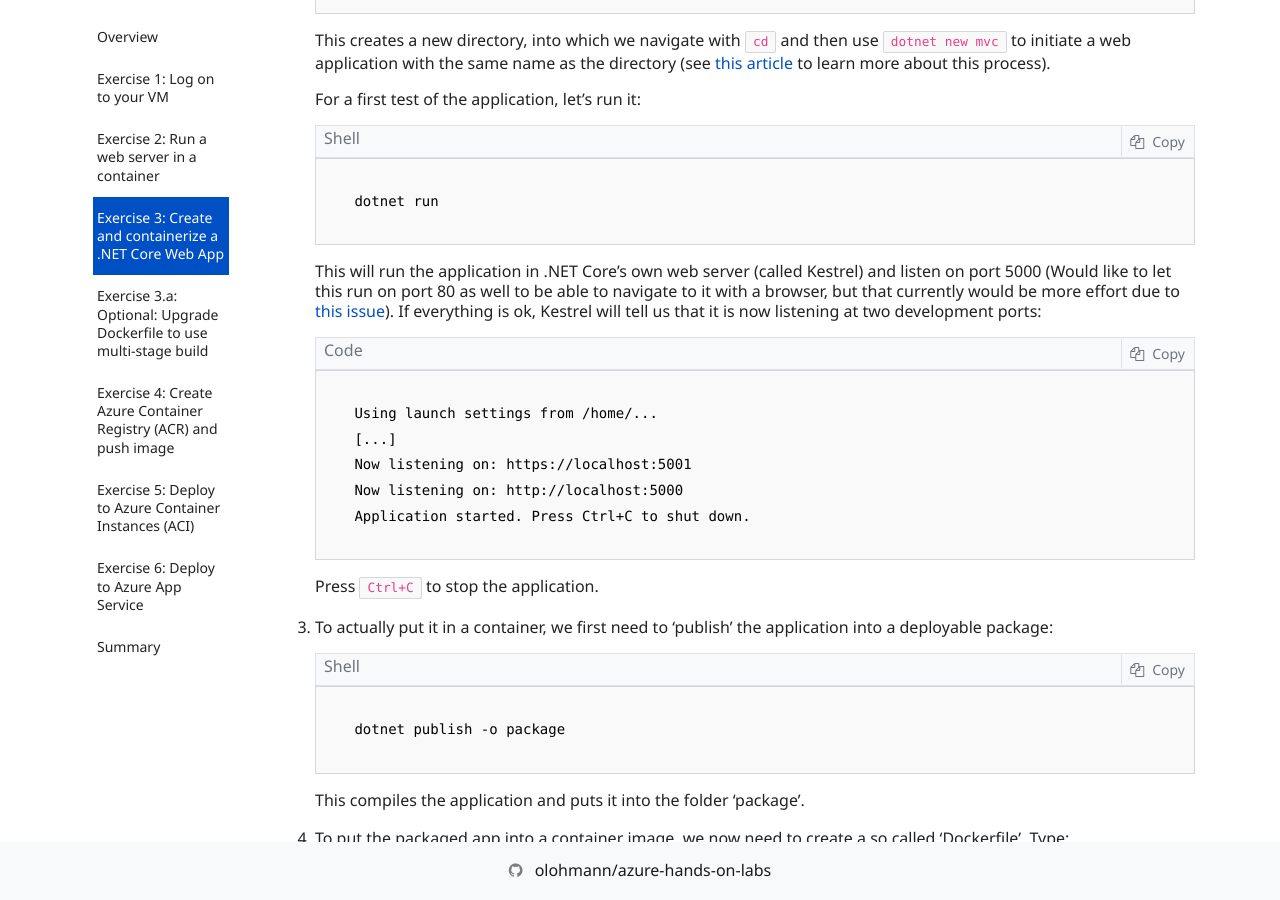
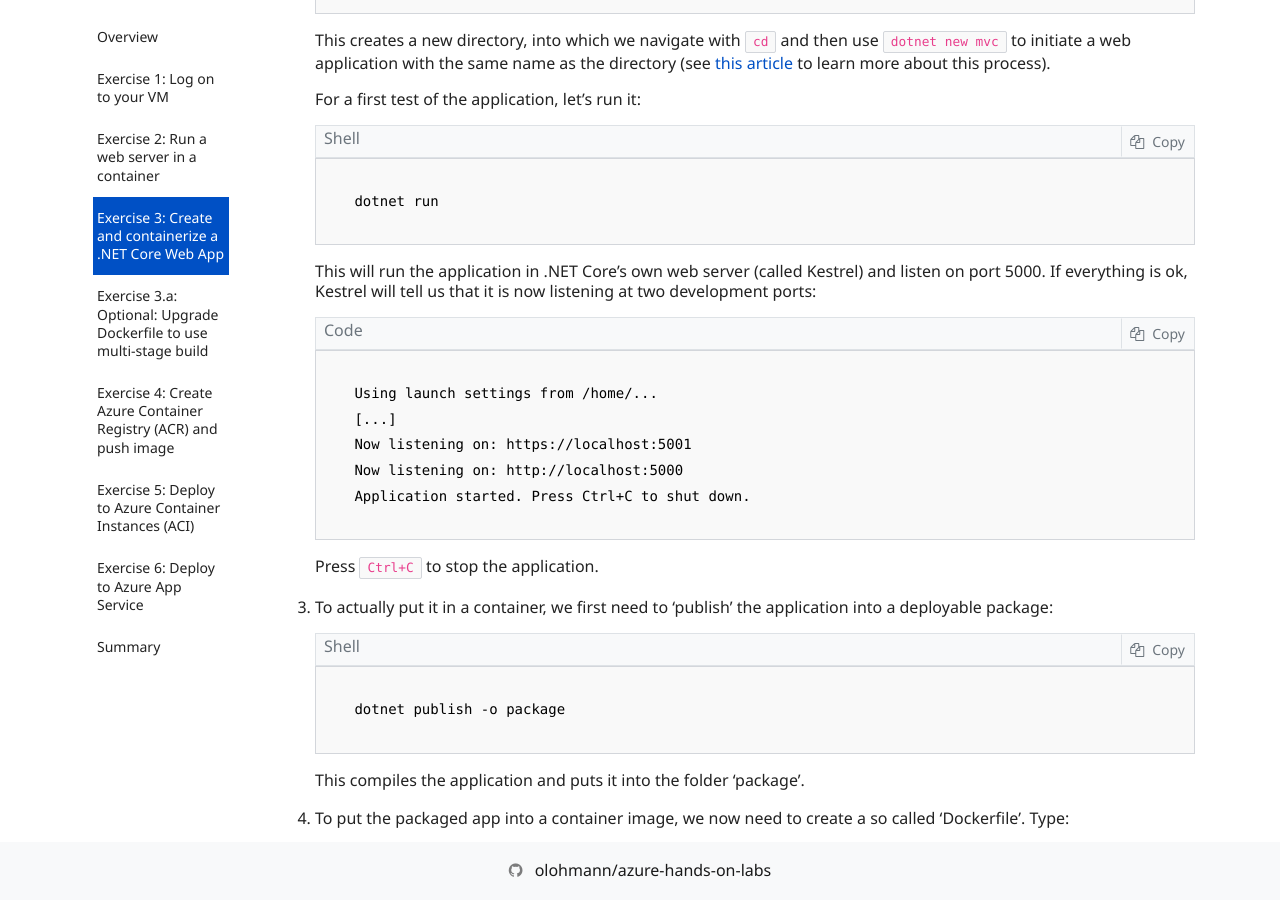
Before and after one commit to olohmann/azure-hands-on-labs, a Jekyll site: the page built from labs/04_containers_on_azure/containers_on_azure.md, in a window 1280 px wide and 900 px high, scrolled down 7554 px. Built offline with Jekyll 4.4.1, drawn with Linux system fonts in a browser that asks for light colours; nearby versions of some CDN libraries; our own code applies the rules of GitHub Pages for plain Markdown files; comment, search, counter and statistics services are not loaded.

Commit message:
removing hint to (https://github.com/aspnet/MetaPackages/issues/264)

````diff
--- a/labs/04_containers_on_azure/containers_on_azure.md
+++ b/labs/04_containers_on_azure/containers_on_azure.md
@@ -162,7 +162,7 @@ Now that we know how to run a pre-packaged app from a public container registry
     dotnet run
     ```
 
-    This will run the application in .NET Core's own web server (called Kestrel) and listen on port 5000 (Would like to let this run on port 80 as well to be able to navigate to it with a browser, but that currently would be more effort due to [this issue](https://github.com/aspnet/MetaPackages/issues/264)). If everything is ok, Kestrel will tell us that it is now listening at two development ports:
+    This will run the application in .NET Core's own web server (called Kestrel) and listen on port 5000. If everything is ok, Kestrel will tell us that it is now listening at two development ports:
 
     ```txt
     Using launch settings from /home/...
````
